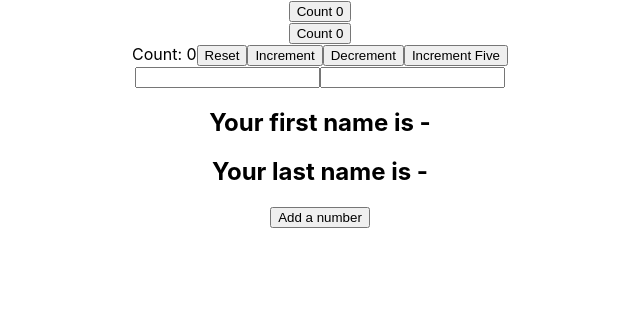
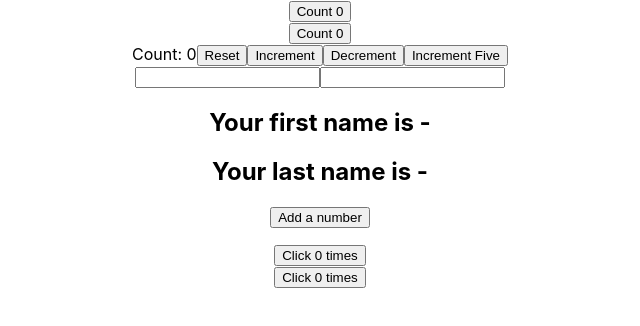
Before and after one commit to WilsonHo/react_learning, a React (Create React App) app: page / in a window 1280 px wide. Shown: the top 326 px of the page, without its empty margins (320-960 px from the left). Built offline with nearby package versions, Linux system fonts and the light colour scheme.

Commit message:
[Hook] - useEffect part 01

```diff
--- a/src/App.js
+++ b/src/App.js
@@ -6,6 +6,8 @@
 import HookCounterTwo from "./components/useState/HookCounterTwo";
 import HookCounterThree from "./components/useState/HookCounterThree";
 import HookCounterFour from "./components/useState/HookCounterFour";
+import ClassCounterOne from "./components/useEffect/ClassCounterOne";
+import HookCounterOne from "./components/useEffect/HookCounterOne";
 function App() {
   return (
     <div className="App">
@@ -14,6 +16,8 @@
       <HookCounterTwo/>
       <HookCounterThree/>
       <HookCounterFour/>
+      <ClassCounterOne/>
+      <HookCounterOne/>
     </div>
   );
 }
--- /dev/null
+++ b/src/components/useEffect/ClassCounterOne.js
@@ -0,0 +1,30 @@
+import React, {Component} from 'react';
+
+class ClassCounterOne extends Component {
+  constructor(props){
+    super(props);
+    this.state = {
+      count: 0
+    }
+  }
+
+  componentDidMount() {
+    document.title = `Clicked ${this.state.count} times`
+  }
+
+  componentDidUpdate(prevProps, prevState, snapshot) {
+    document.title = `Clicked ${this.state.count} times`
+  }
+
+  render() {
+    return (
+      <div>
+        <button onClick={()=> this.setState({count: this.state.count + 1})}>
+          Click {this.state.count} times
+        </button>
+      </div>
+    );
+  }
+}
+
+export default ClassCounterOne;
--- /dev/null
+++ b/src/components/useEffect/HookCounterOne.js
@@ -0,0 +1,19 @@
+import React, {useEffect, useState} from 'react';
+
+const HookCounterOne = pros => {
+  const [count, setCount] = useState(0);
+
+  useEffect(() => {
+    document.title = `You clicked ${count} times`
+  });
+
+  return (
+    <div>
+      <button onClick={() => setCount((prev) => prev + 1)}>
+        Click {count} times
+      </button>
+    </div>
+  );
+};
+
+export default HookCounterOne;
```
